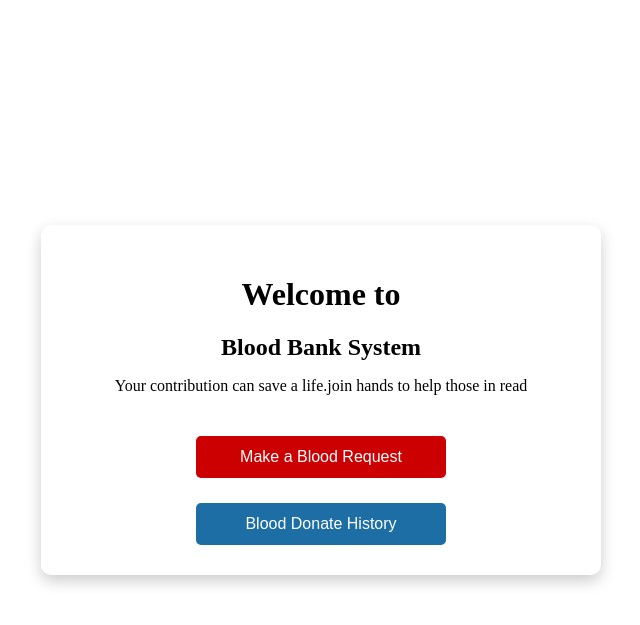
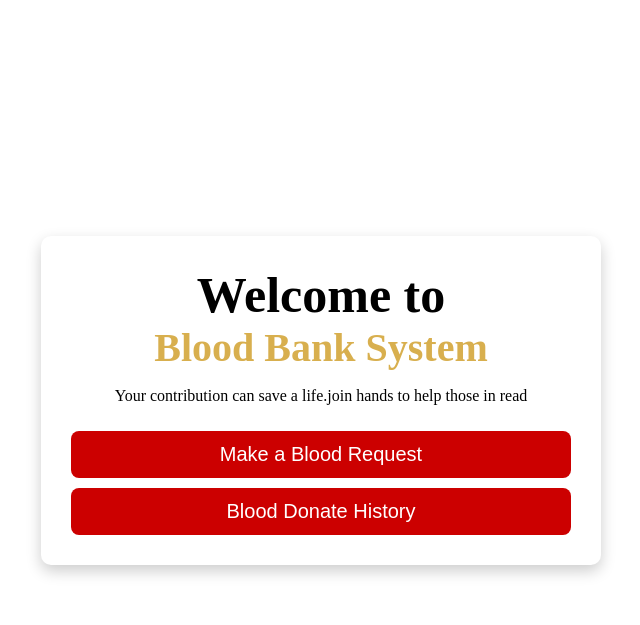
Before and after one commit to Shrilesh-Dhobale/Blood-Bank, a Django app: template templates/blood_bank_system.html in a window 1280 px wide. Shown: the top 625 px of the page, without its empty margins (319-959 px from the left). Run offline with Django 5.2, Linux system fonts and the light colour scheme; the template is opened without the code that fills it, so the values that code supplies are empty.

Commit message:
css added

```diff
--- a/static/css/blood_bank_system.css
+++ b/static/css/blood_bank_system.css
@@ -4,6 +4,7 @@ body{
   align-items: center;
   height: 100vh;
   margin: 0 auto;
+
 }
 
 .container{
@@ -16,37 +17,44 @@ body{
     max-width: 500px;
 }
 
+
+h1{
+    font-size: 50px;
+    margin: 0;
+
+}
 h2{
-    font-size: 24px;
+    font-size: 40px;
+    color: #d8af4e;
     margin: 0;
 
 }
 .btn1{
-   width: 50%;
    background-color: #cc0000;
     color: white;
     border: none;
     padding: 12px;
-     font-size: 16px;
-     border-radius: 5px;
+    width: 100%;
+    border-radius: 8px;
+    font-size: 20px;
     cursor: pointer;
-     margin-top: 25px;
+    margin-top: 10px;
 }
 
 .btn2{
-    width: 50%;
-     background-color: #1C6EA4;
+    background-color: #cc0000;
     color: white;
     border: none;
     padding: 12px;
-     font-size: 16px;
-     border-radius: 5px;
+    width: 100%;
+    border-radius: 8px;
+    font-size: 20px;
     cursor: pointer;
-     margin-top: 25px;
+    margin-top: 10px;
 }
 
 .btn1:hover {
-      transform: scale(1.05);
+      background: #990000;
     }
 
 .btn2:hover {
```
Lines whose indentation alone changed are shown as unchanged.
